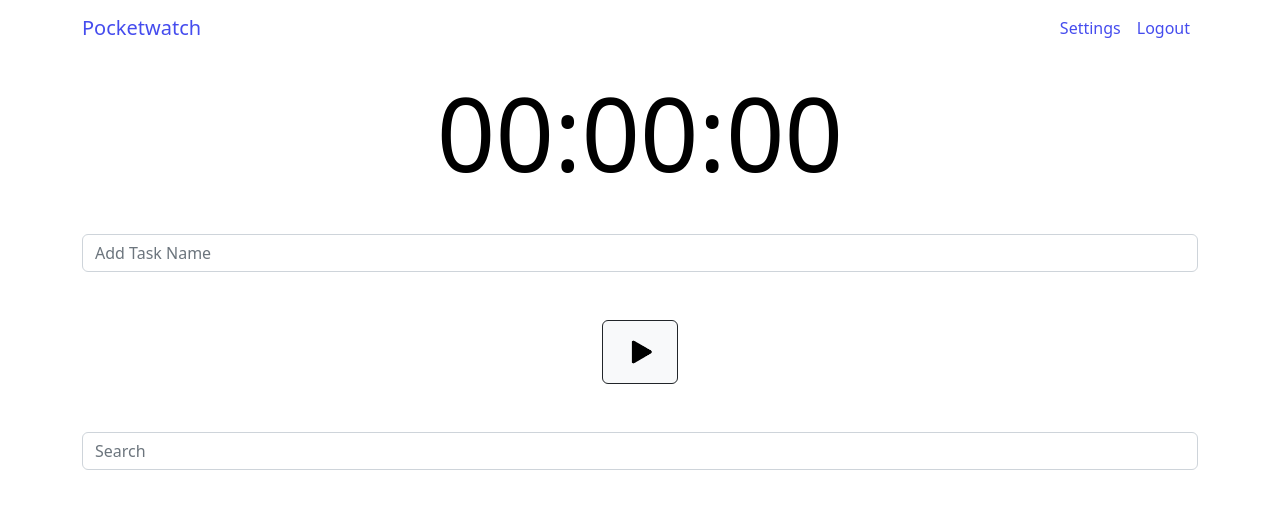
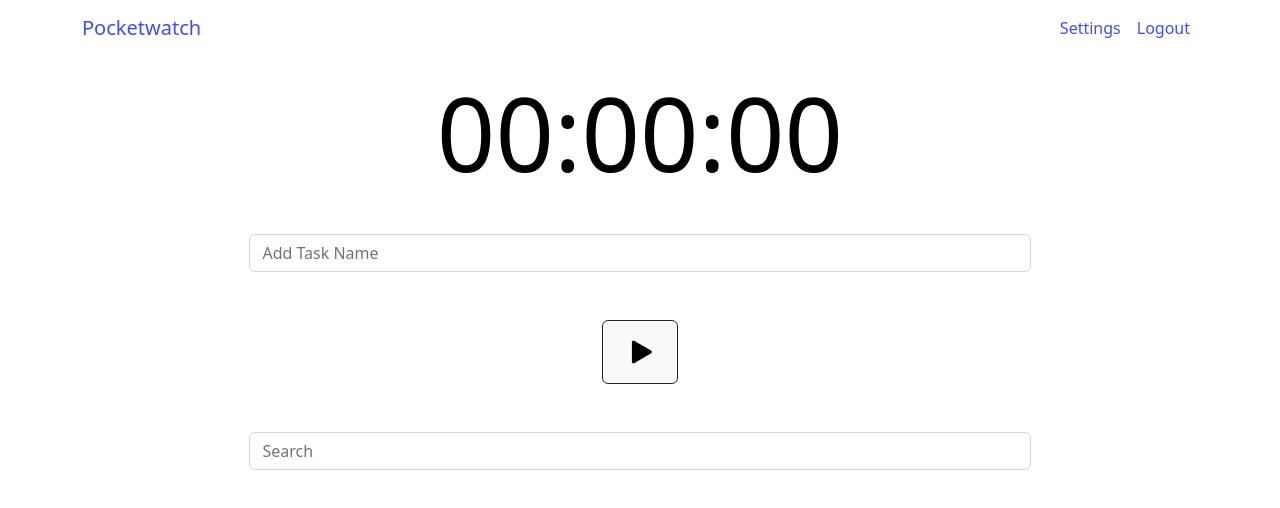
Before and after one commit to constellationz/pocketwatch, a React (Create React App) app in the folder frontend/: page / in a window 1280 px wide. Shown: the top 508 px of the page. Built offline with nearby package versions, Linux system fonts and the light colour scheme; no server answers; sample sign-in values are in the browser's storage.

Commit message:
Make dashboard page slightly less wide

```diff
--- a/frontend/src/pages/Dashboard.jsx
+++ b/frontend/src/pages/Dashboard.jsx
@@ -250,7 +250,7 @@ function Dashboard() {
 
   return (
     isLoggedIn &&
-    <div>
+    <div className="form">
       <Timer
         timerHours={timerHours}
         timerMinutes={timerMinutes}
```
